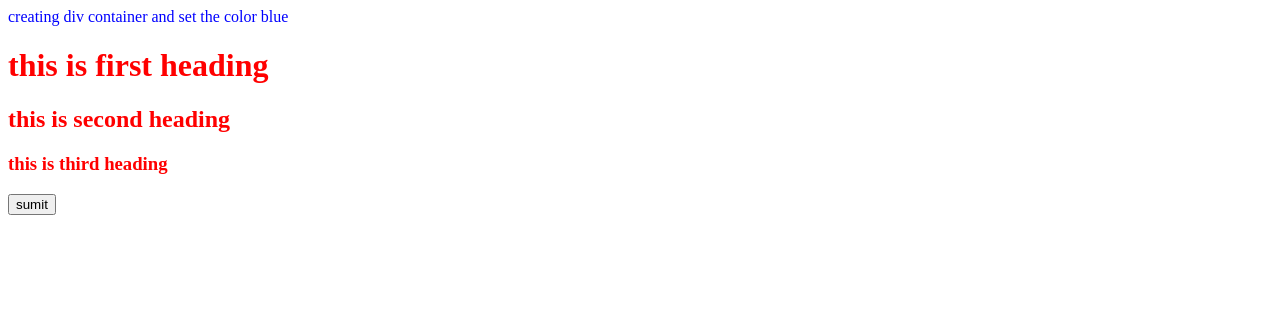
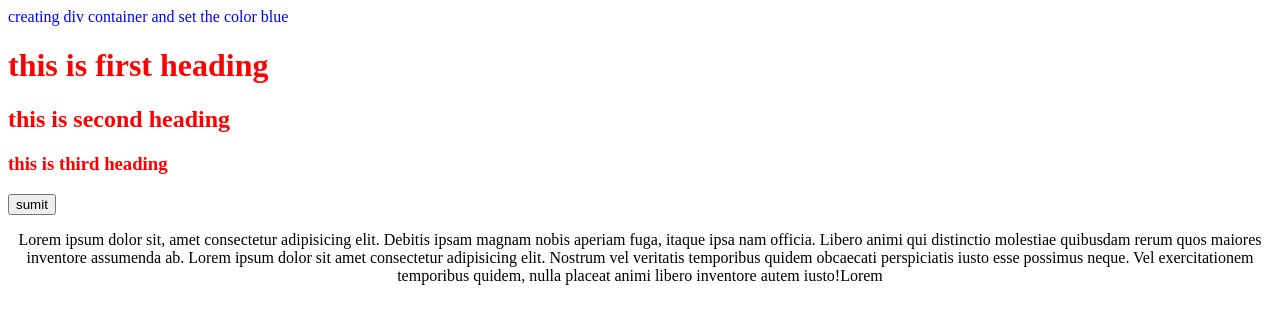
Before and after one commit to imranJavaDeveloper/CSS-Practice-Code, a plain HTML site: page level_01/practice.html in a window 1280 px wide. Drawn offline with Linux system fonts and the light colour scheme.

Commit message:
text align example

```diff
--- a/level_01/practice.css
+++ b/level_01/practice.css
@@ -14,3 +14,16 @@
 #sumitbutton{
     background-color: azure;
 }
+
+/* set text alien */
+
+p{
+    text-align: right;
+}
+p{
+    text-align: left;
+}
+
+p{
+    text-align: center;
+}
--- a/level_01/practice.html
+++ b/level_01/practice.html
@@ -18,5 +18,7 @@
 
          <!-- create a button and set color pink -->
           <button> sumit</button>
+
+          <p>Lorem ipsum dolor sit, amet consectetur adipisicing elit. Debitis ipsam magnam nobis aperiam fuga, itaque ipsa nam officia. Libero animi qui distinctio molestiae quibusdam rerum quos maiores inventore assumenda ab. Lorem ipsum dolor sit amet consectetur adipisicing elit. Nostrum vel veritatis temporibus quidem obcaecati perspiciatis iusto esse possimus neque. Vel exercitationem temporibus quidem, nulla placeat animi libero inventore autem iusto!Lorem</p>
 </body>
 </html>
```
